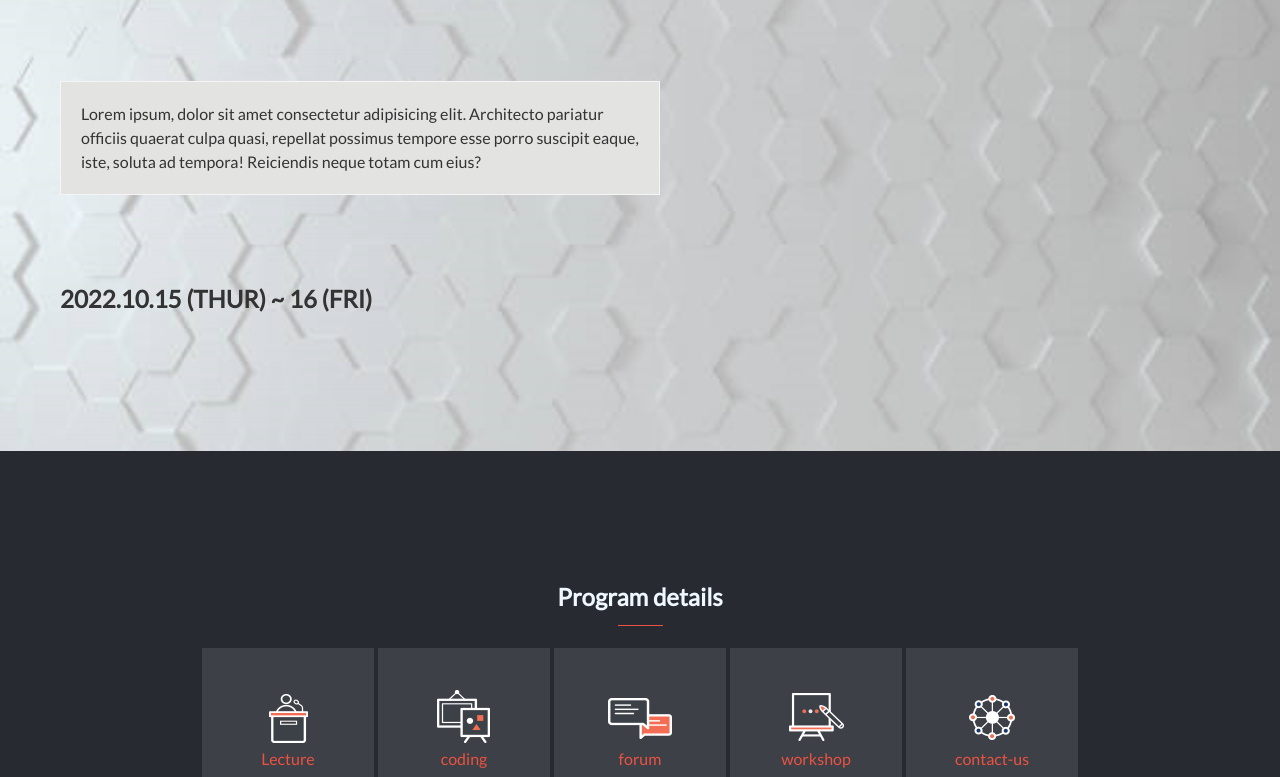
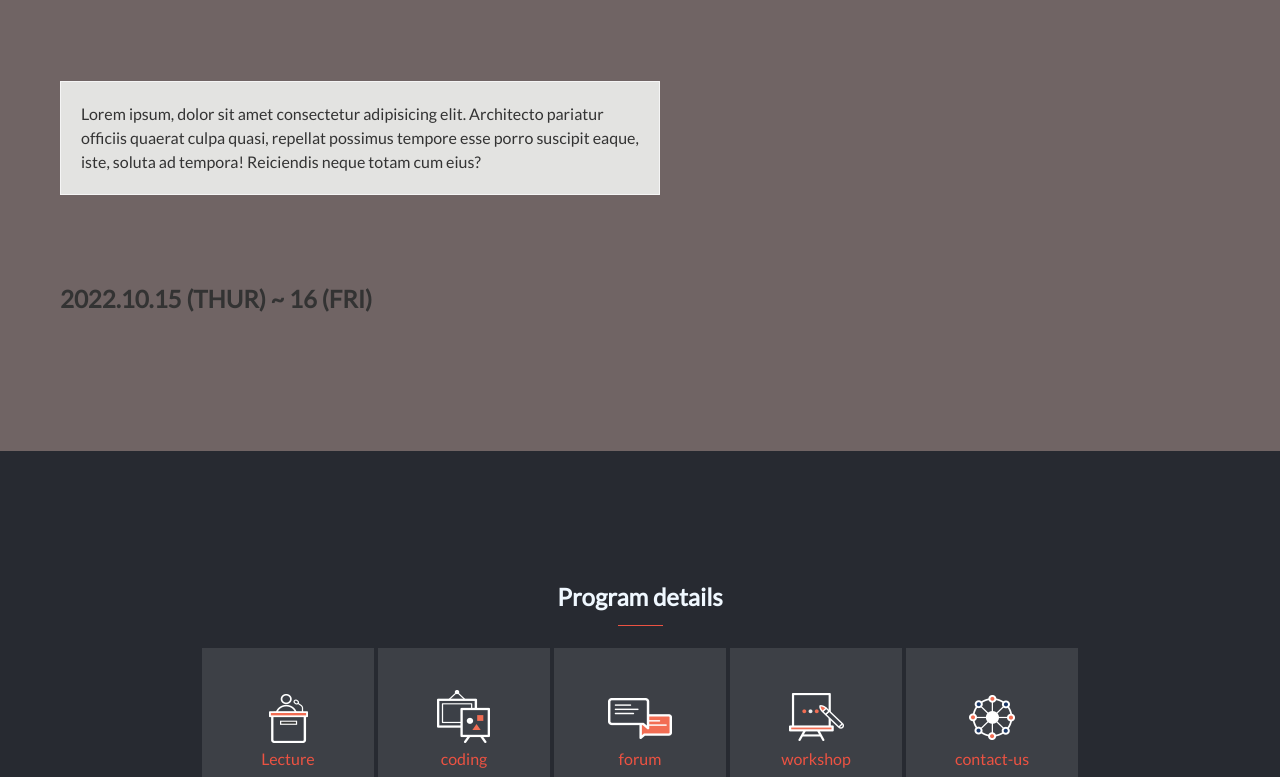
Before and after one commit to Diana-Duya/Capstone-Project, a plain HTML site: page index.html in a window 1280 px wide. Shown: the part 284-1061 px from the top of the page. Drawn offline with Linux system fonts and the light colour scheme; files whose address does not match are found by name.

Commit message:
Modify css

```diff
--- a/style.css
+++ b/style.css
@@ -400,8 +400,8 @@ html {
   }
 
   .Home {
-    /* background: rgb(112, 100, 100); */
-    background-image: url(/img/short.png);
+    background: rgb(112, 100, 100);
+    /* background-image: url(/img/short.png); */
     background-position: center;
     background-repeat: no-repeat;
   }
```
